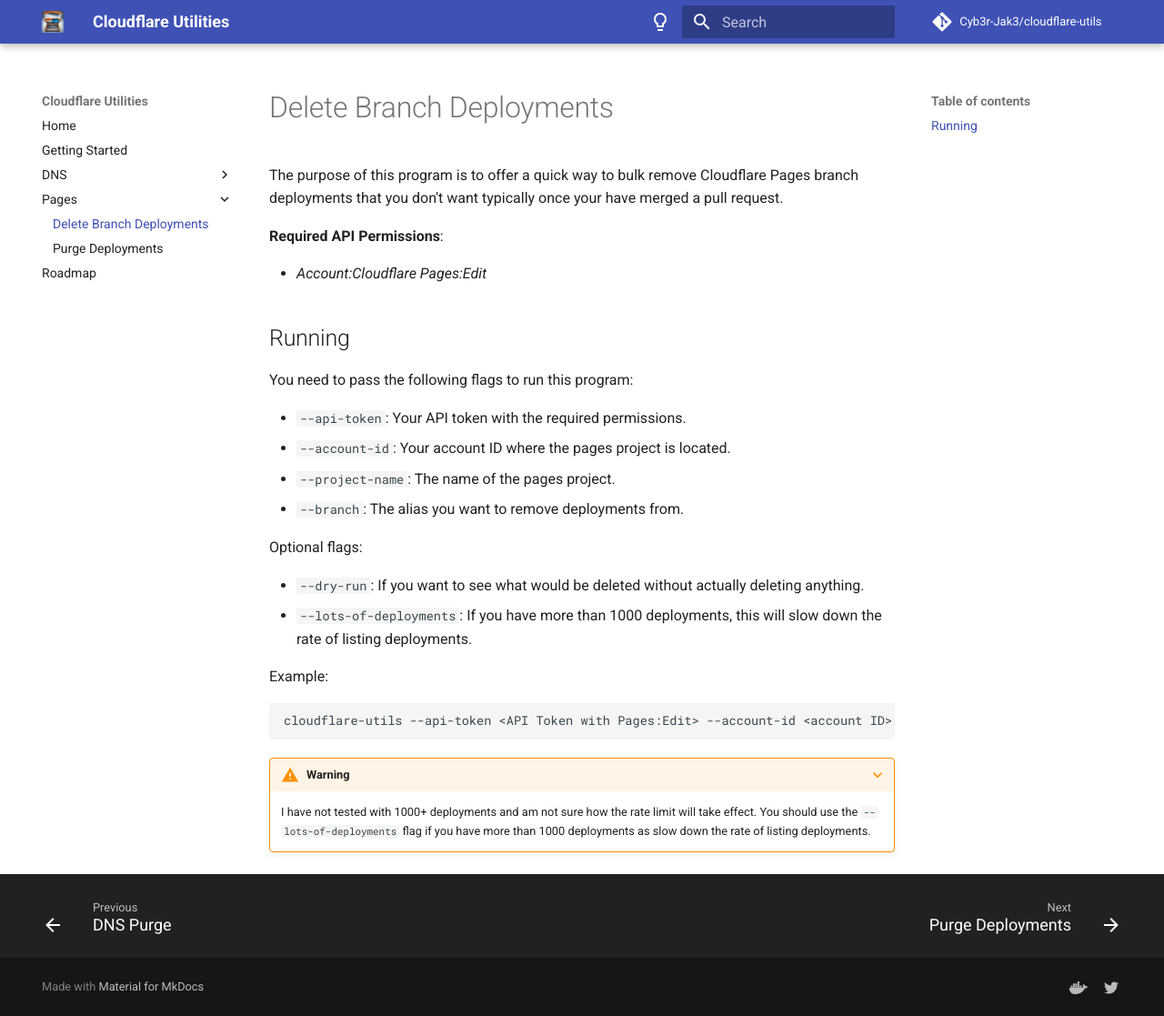
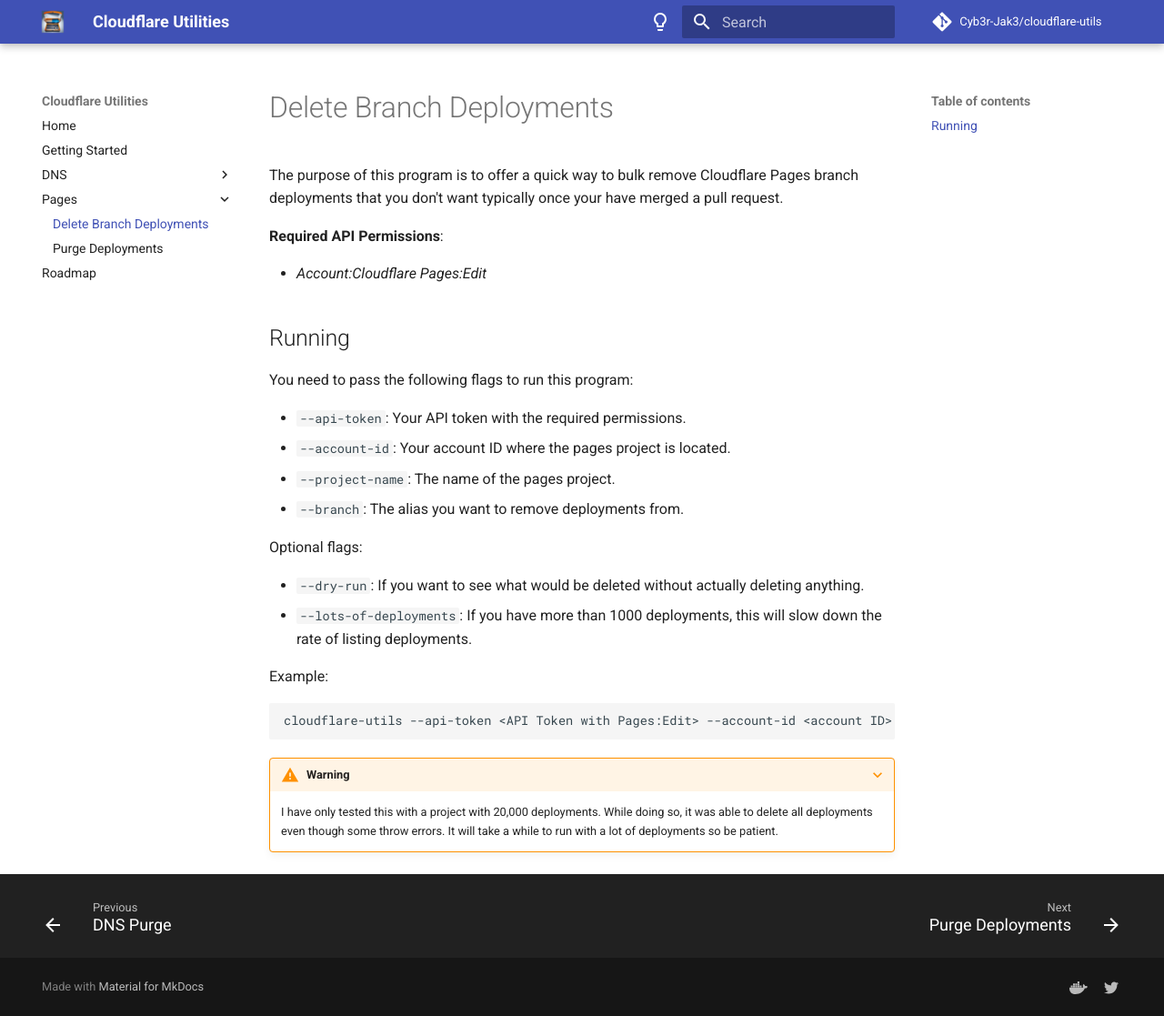
Before and after one commit to Cyb3r-Jak3/cloudflare-utils, an MkDocs documentation site: the page built from documentation/docs/pages/prune-deployments.md, in a window 1280 px wide and 1117 px high. Shown: the whole window at 91% size. Built offline with MkDocs 1.6.1 and Material for MkDocs 9.7.7, drawn with Linux system fonts in a browser that asks for light colours; comment, search, counter and statistics services are not loaded.

Commit message:
docs: Update warning for deployment pruning

```diff
--- a/documentation/docs/pages/prune-deployments.md
+++ b/documentation/docs/pages/prune-deployments.md
@@ -28,5 +28,5 @@ cloudflare-utils --api-token <API Token with Pages:Edit> --account-id <account I
 
 ???+ warning
 
-    I have not tested with 1000+ deployments and am not sure how the rate limit will take effect.
-    You should use the `--lots-of-deployments` flag if you have more than 1000 deployments as slow down the rate of listing deployments.
+    I have only tested this with a project with 20,000 deployments. While doing so, it was able to delete all deployments even though some throw errors.
+    It will take a while to run with a lot of deployments so be patient.
```
